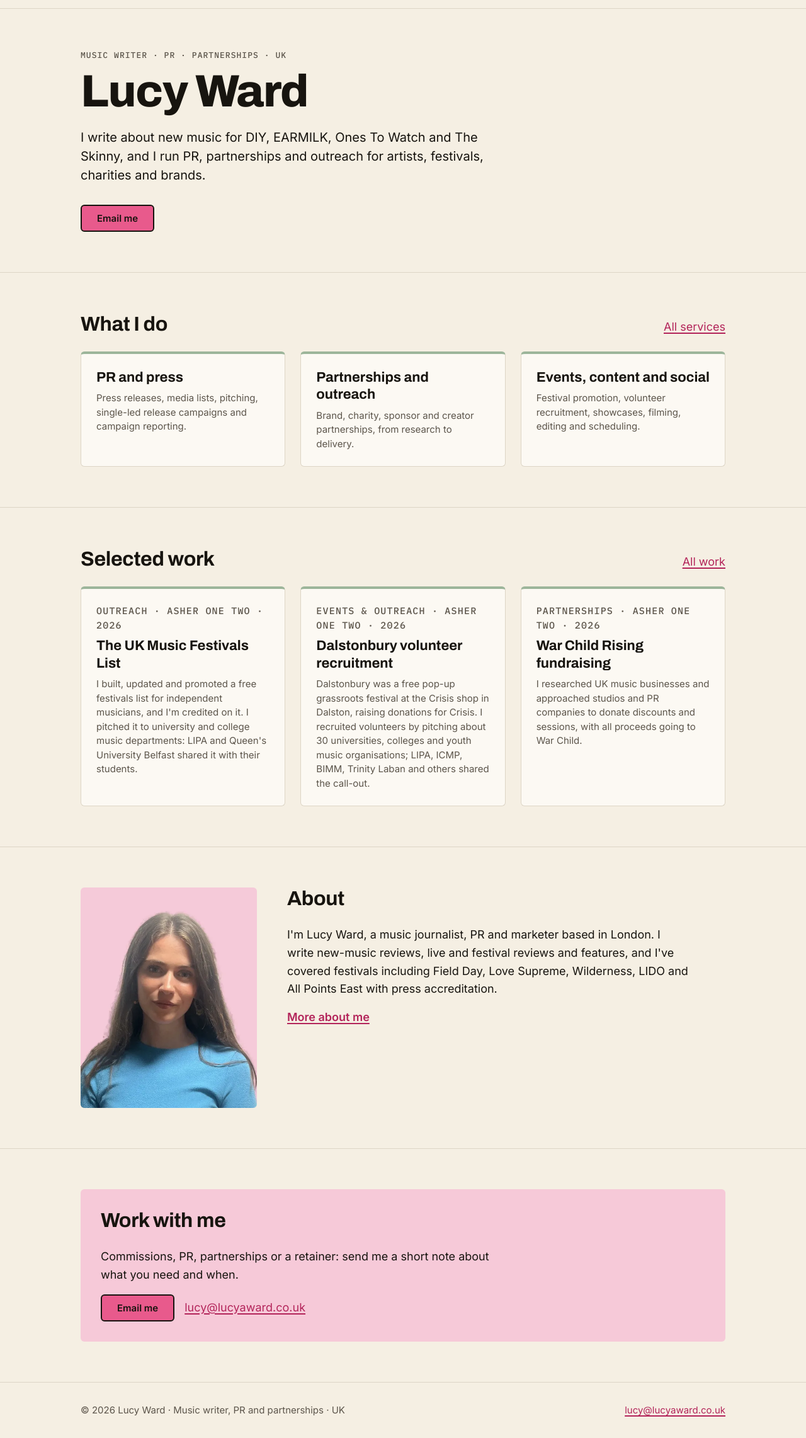
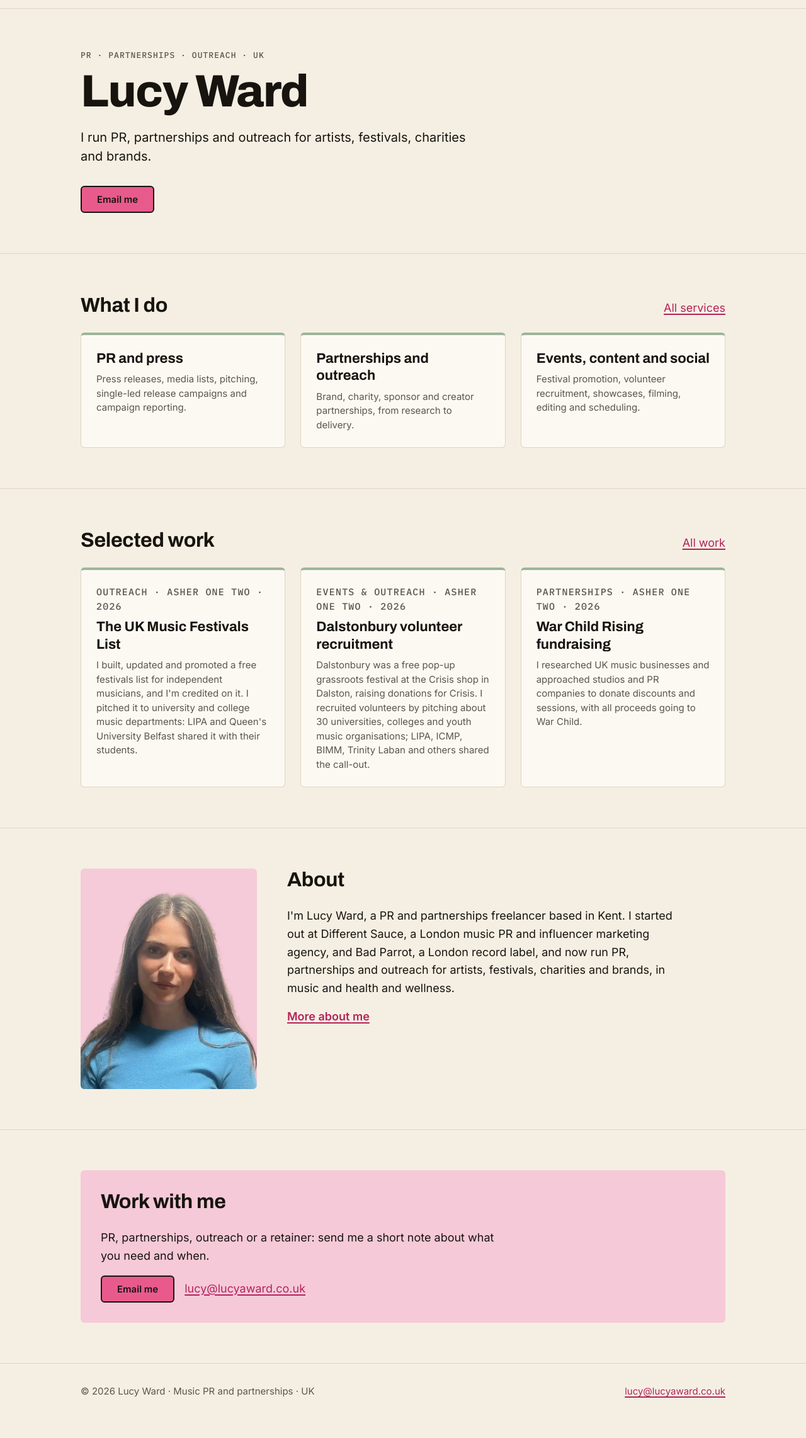
Before and after one commit to lucywxrd-creator/lucyaward.co.uk, a plain HTML site: page index.html in a window 1280 px wide. Shown: the part 63-2346 px from the top of the page at 63% size. After the commit the page ends 2316 px from the top, so only its background shows below. Drawn offline with Linux system fonts and the light colour scheme.

Commit message:
Update index.html

```diff
--- a/index.html
+++ b/index.html
@@ -3,10 +3,10 @@
 <head>
 <meta charset="utf-8">
 <meta name="viewport" content="width=device-width, initial-scale=1">
-<title>Lucy Ward · Music writer, PR and partnerships</title>
-<meta name="description" content="Lucy Ward is a UK music journalist and freelance PR. She writes for DIY, EARMILK and Ones To Watch, and runs PR, partnerships and outreach for artists, festivals and brands.">
-<meta property="og:title" content="Lucy Ward · Music writer, PR and partnerships">
-<meta property="og:description" content="Lucy Ward is a UK music journalist and freelance PR. She writes for DIY, EARMILK and Ones To Watch, and runs PR, partnerships and outreach for artists, festivals and brands.">
+<title>Lucy Ward · Music PR and partnerships</title>
+<meta name="description" content="Freelance music PR, partnerships and outreach for artists, festivals, charities and brands, from Lucy Ward.">
+<meta property="og:title" content="Lucy Ward · Music PR and partnerships">
+<meta property="og:description" content="Freelance music PR, partnerships and outreach for artists, festivals, charities and brands, from Lucy Ward.">
 <link rel="icon" href="/favicon.ico" sizes="48x48">
 <link rel="icon" href="/favicon.svg" type="image/svg+xml">
 <link rel="apple-touch-icon" href="/apple-touch-icon.png">
@@ -26,9 +26,9 @@
 </div></header>
 <main id="main">
 <section class="hero"><div class="wrap">
-<p class="label">Music writer · PR · Partnerships · UK</p>
+<p class="label">PR · Partnerships · Outreach · UK</p>
 <h1 class="display">Lucy Ward</h1>
-<p class="lead">I write about new music for DIY, EARMILK, Ones To Watch and The Skinny, and I run PR, partnerships and outreach for artists, festivals, charities and brands.</p>
+<p class="lead">I run PR, partnerships and outreach for artists, festivals, charities and brands.</p>
 <div class="actions"><a class="btn btn-primary" href="mailto:lucy@lucyaward.co.uk?subject=Enquiry%20via%20lucyaward.co.uk">Email me</a></div>
 </div></section>
 <section class="block"><div class="wrap">
@@ -43,20 +43,20 @@
 <picture class="about-photo"><source srcset="img/lucy-ward.webp" type="image/webp"><img src="img/lucy-ward.jpg" width="480" height="600" alt="Lucy Ward" loading="lazy"></picture>
 <div class="about-text">
 <h2>About</h2>
-<p>I&#x27;m Lucy Ward, a music journalist, PR and marketer based in London. I write new-music reviews, live and festival reviews and features, and I&#x27;ve covered festivals including Field Day, Love Supreme, Wilderness, LIDO and All Points East with press accreditation.</p>
+<p>I&#x27;m Lucy Ward, a PR and partnerships freelancer based in Kent. I started out at Different Sauce, a London music PR and influencer marketing agency, and Bad Parrot, a London record label, and now run PR, partnerships and outreach for artists, festivals, charities and brands, in music and health and wellness.</p>
 <p><a class="more-link" href="about.html">More about me</a></p>
 </div>
 </div></section>
 <section class="block"><div class="wrap">
 <div class="panel">
 <h2>Work with me</h2>
-<p>Commissions, PR, partnerships or a retainer: send me a short note about what you need and when.</p>
+<p>PR, partnerships, outreach or a retainer: send me a short note about what you need and when.</p>
 <div class="actions"><a class="btn btn-primary" href="mailto:lucy@lucyaward.co.uk?subject=Enquiry%20via%20lucyaward.co.uk">Email me</a><a href="mailto:lucy@lucyaward.co.uk?subject=Enquiry%20via%20lucyaward.co.uk">lucy@lucyaward.co.uk</a></div>
 </div>
 </div></section>
 </main>
 <footer class="site-footer"><div class="wrap">
-<span>© 2026 Lucy Ward · Music writer, PR and partnerships · UK</span>
+<span>© 2026 Lucy Ward · Music PR and partnerships · UK</span>
 <a href="mailto:lucy@lucyaward.co.uk?subject=Enquiry%20via%20lucyaward.co.uk">lucy@lucyaward.co.uk</a>
 </div></footer>
 </body>
```
